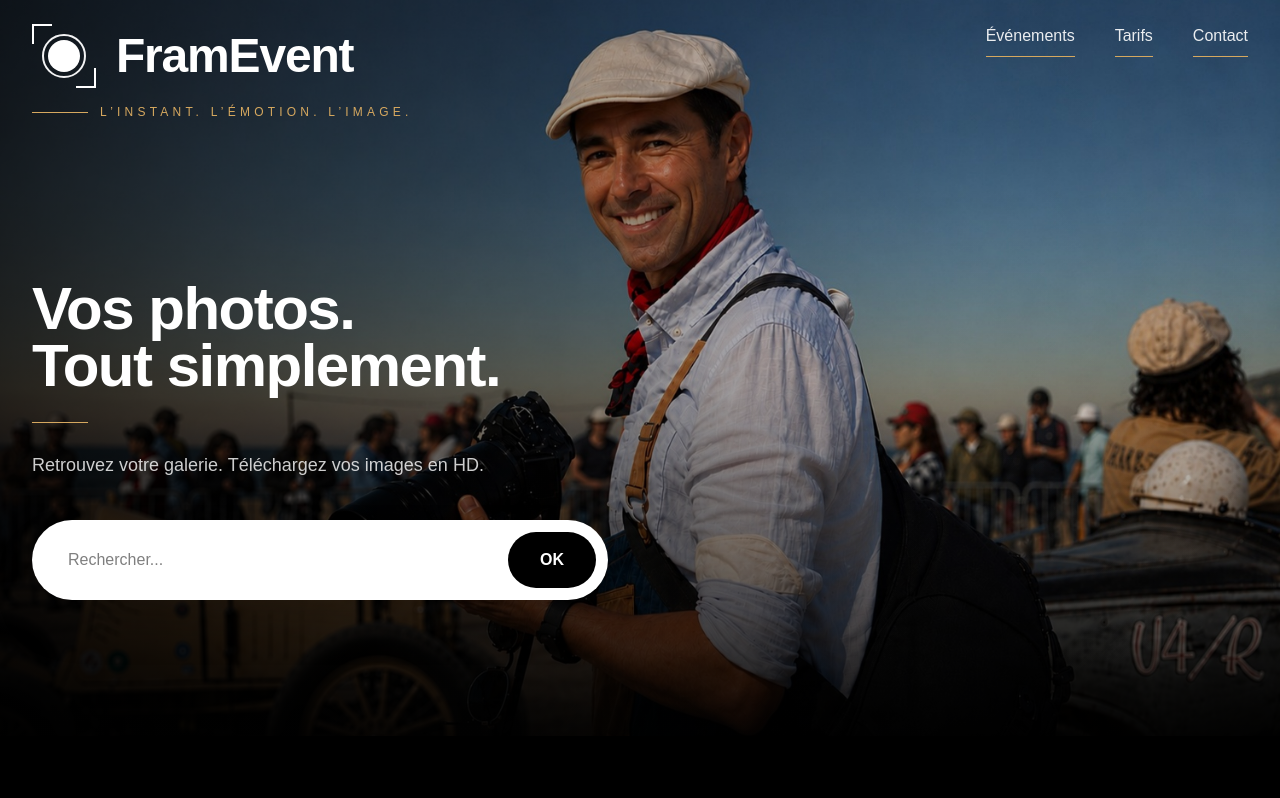
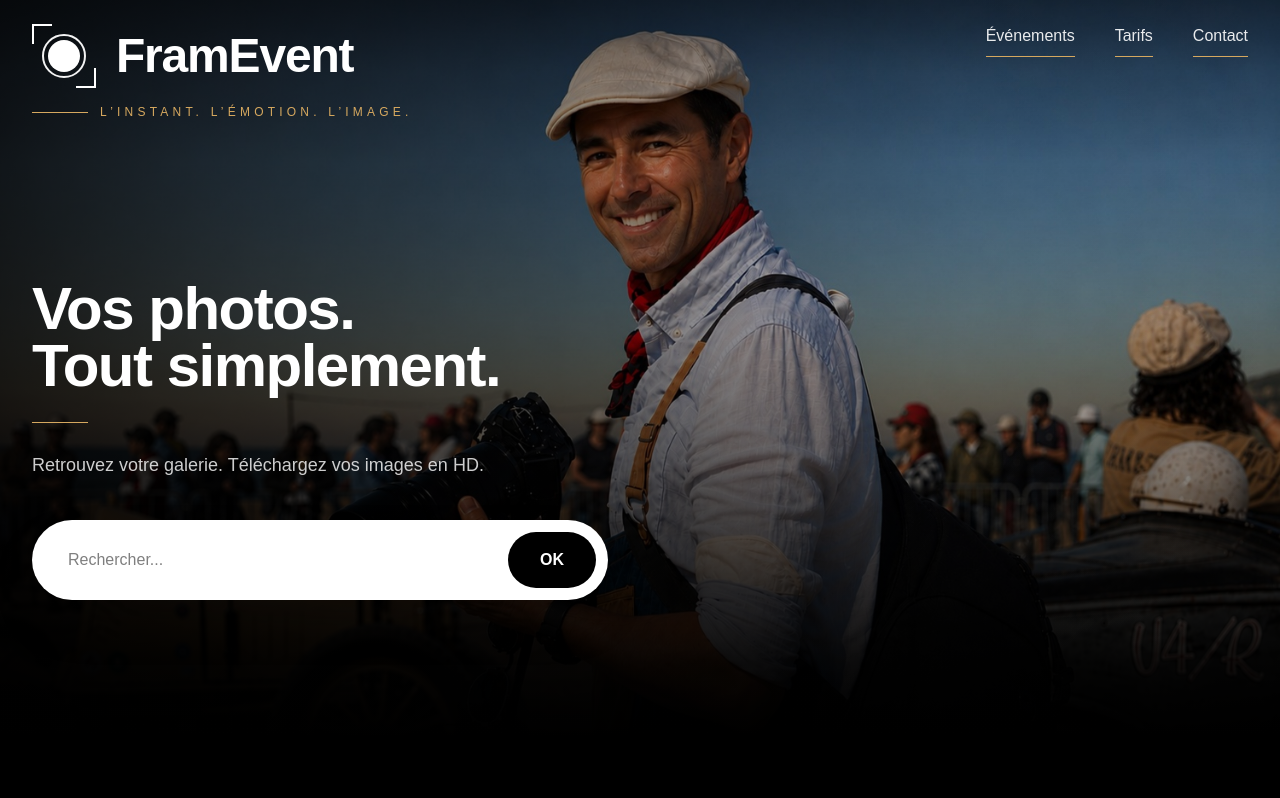
Before and after one commit to pazdalski-k/framevents, a Next.js app: page / in a window 1280 px wide. Shown: the top 798 px of the page. Built offline with nearby package versions, Linux system fonts and the light colour scheme; no server answers; the database is empty.

Commit message:
Launch FramEvent website

```diff
--- a/app/page.tsx
+++ b/app/page.tsx
@@ -50,14 +50,36 @@ export default async function Home({
         <img
           src="/hero-framevent-2026.jpg"
           alt="FramEvent"
-    className="absolute inset-0 w-full h-full object-cover object-[58%_35%] md:object-[72%_30%] opacity-100"
+          className="absolute inset-0 w-full h-full object-cover object-[60%_35%] md:object-[70%_28%] opacity-100"
         />
 
         <div
           className="absolute inset-0"
           style={{
-      background:
-        'linear-gradient(90deg, rgba(0,0,0,0.78) 0%, rgba(0,0,0,0.38) 42%, rgba(0,0,0,0.05) 75%, rgba(0,0,0,0) 100%), linear-gradient(0deg, rgba(0,0,0,0.92) 0%, rgba(0,0,0,0.50) 20%, rgba(0,0,0,0.10) 48%, rgba(0,0,0,0) 75%)',
+            background: `
+              linear-gradient(
+                90deg,
+                rgba(0,0,0,0.82) 0%,
+                rgba(0,0,0,0.42) 42%,
+                rgba(0,0,0,0.08) 75%,
+                rgba(0,0,0,0) 100%
+              ),
+              linear-gradient(
+                180deg,
+                rgba(0,0,0,0.45) 0%,
+                rgba(0,0,0,0.15) 10%,
+                rgba(0,0,0,0) 22%
+              ),
+              linear-gradient(
+                0deg,
+                rgba(0,0,0,1) 0%,
+                rgba(0,0,0,0.92) 10%,
+                rgba(0,0,0,0.72) 22%,
+                rgba(0,0,0,0.42) 38%,
+                rgba(0,0,0,0.16) 58%,
+                rgba(0,0,0,0) 78%
+              )
+            `,
           }}
         />
 
@@ -220,7 +242,7 @@ export default async function Home({
                   className="absolute inset-x-0 bottom-0 h-[45%]"
                   style={{
                     background:
-      'linear-gradient(to top, rgba(0,0,0,1) 0%, rgba(0,0,0,0.92) 12%, rgba(0,0,0,0.75) 28%, rgba(0,0,0,0.45) 52%, rgba(0,0,0,0.15) 78%, rgba(0,0,0,0) 100%)'
+                      'linear-gradient(to top, rgba(0,0,0,1) 0%, rgba(0,0,0,0.92) 12%, rgba(0,0,0,0.75) 28%, rgba(0,0,0,0.45) 52%, rgba(0,0,0,0.15) 78%, rgba(0,0,0,0) 100%)',
                   }}
                 />
 
```
Lines whose indentation alone changed are shown as unchanged.
